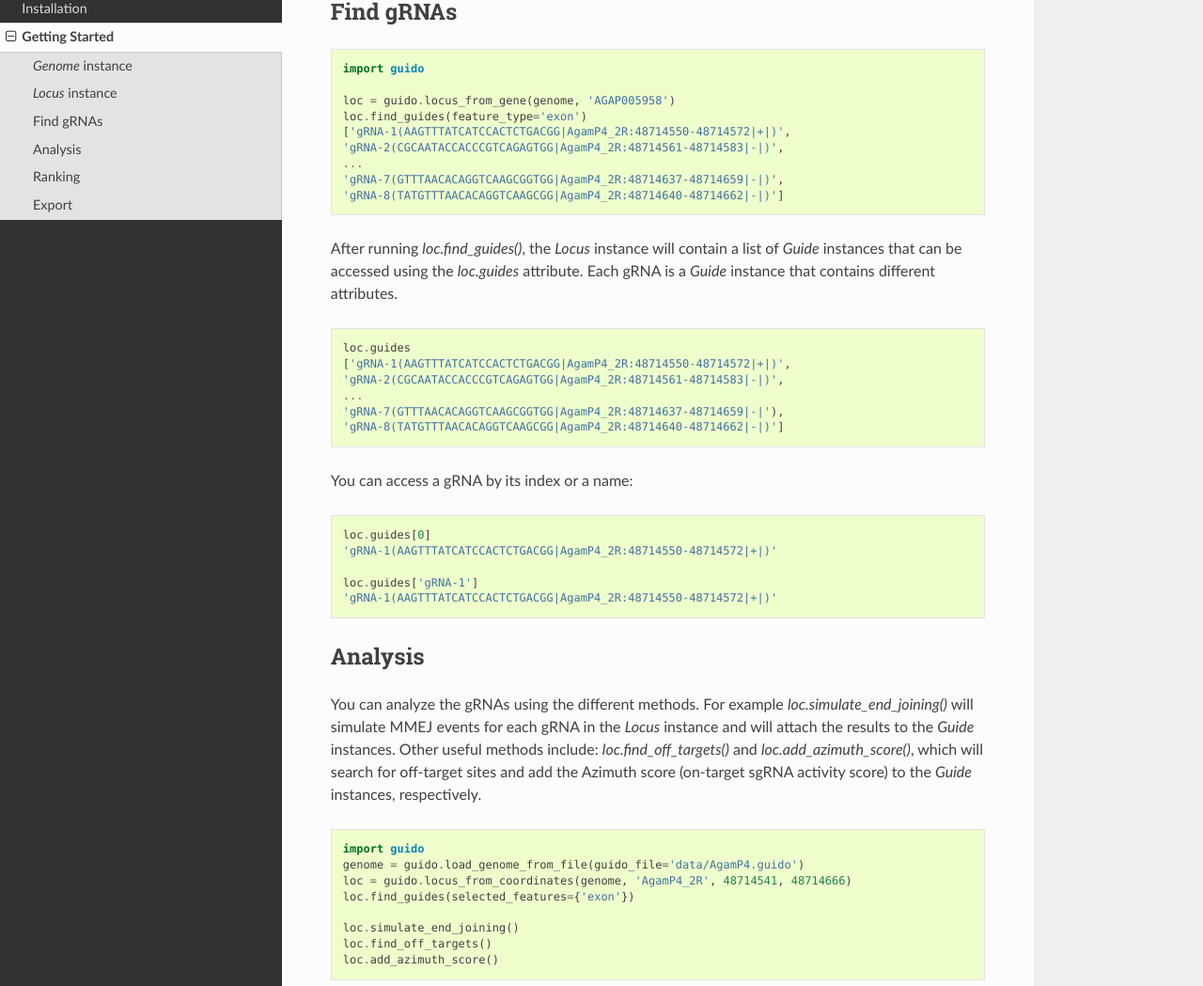
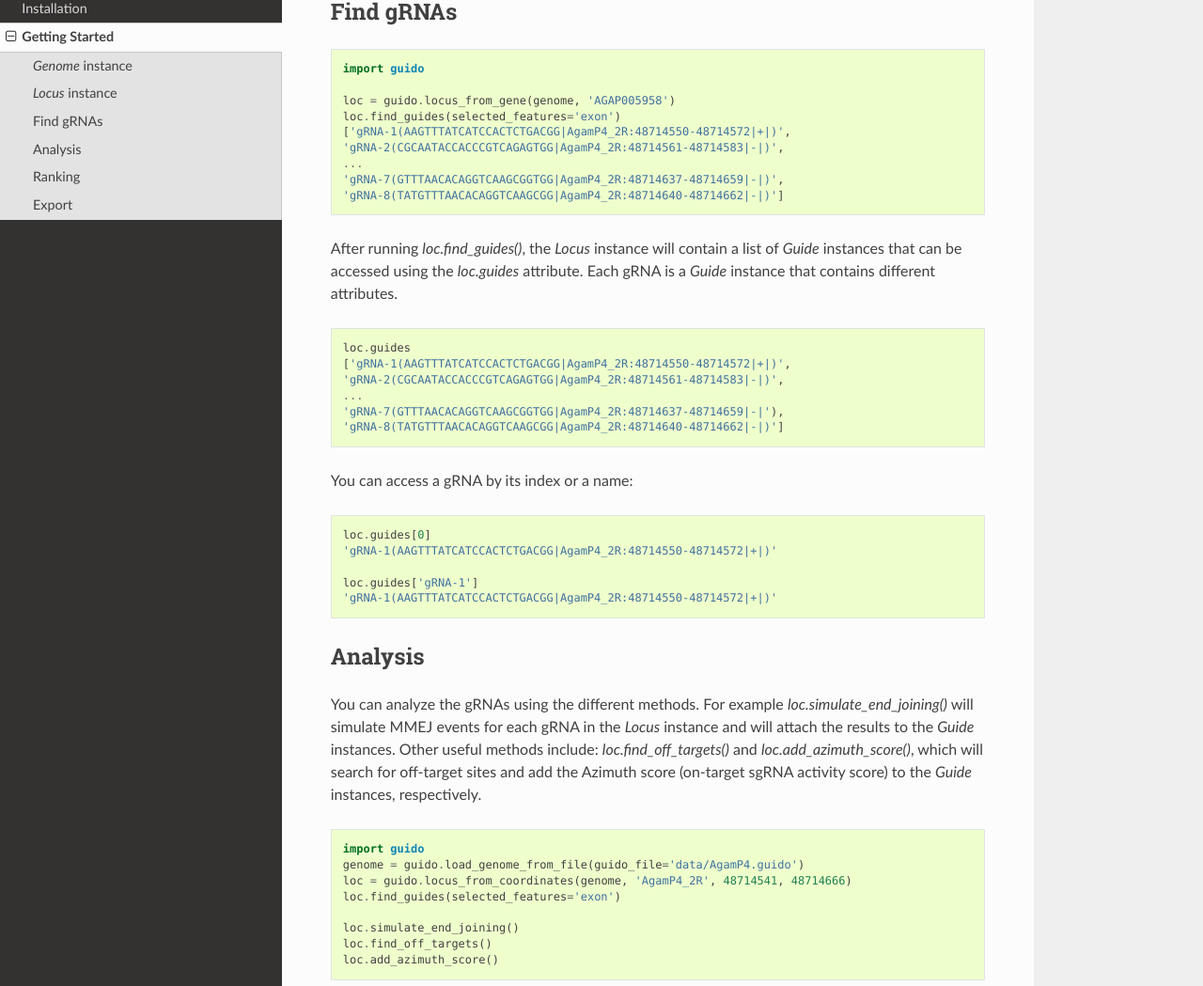
Before and after one commit to nkran/guido, a Sphinx documentation site: the page built from docs/source/getting_started.rst, in a window 1280 px wide and 1400 px high, scrolled down 1139 px. Shown: the part 143-1192 px from the top of the window at 94% size. Built offline with Sphinx 7.4.7 and the Read the Docs theme 2.0.0, drawn with Linux system fonts in a browser that asks for light colours.

Commit message:
Fix finding gRNAs in features

```diff
--- a/docs/source/getting_started.rst
+++ b/docs/source/getting_started.rst
@@ -50,7 +50,7 @@ Find gRNAs
     import guido
 
     loc = guido.locus_from_gene(genome, 'AGAP005958')
-    loc.find_guides(feature_type='exon')
+    loc.find_guides(selected_features='exon')
     ['gRNA-1(AAGTTTATCATCCACTCTGACGG|AgamP4_2R:48714550-48714572|+|)',
     'gRNA-2(CGCAATACCACCCGTCAGAGTGG|AgamP4_2R:48714561-48714583|-|)',
     ...
@@ -89,7 +89,7 @@ Other useful methods include: `loc.find_off_targets()` and `loc.add_azimuth_scor
     import guido
     genome = guido.load_genome_from_file(guido_file='data/AgamP4.guido')
     loc = guido.locus_from_coordinates(genome, 'AgamP4_2R', 48714541, 48714666)
-    loc.find_guides(selected_features={'exon'})
+    loc.find_guides(selected_features='exon')
 
     loc.simulate_end_joining()
     loc.find_off_targets()
```
Also changed, not shown: README.md (+1 -1 lines), 1 other file.
